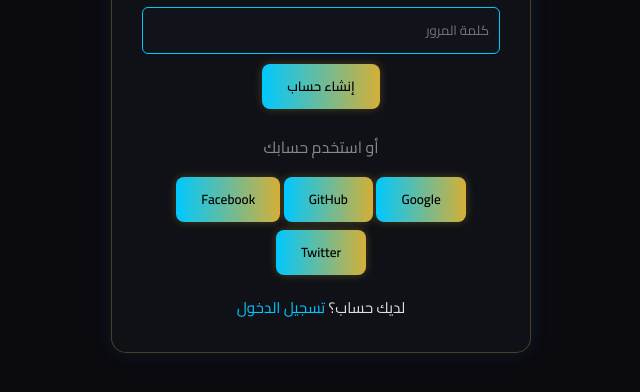
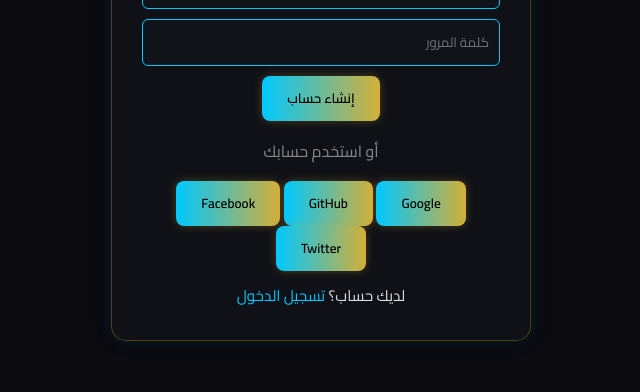
Before and after one commit to CoreVanta/Ameterium, a plain HTML site: page auth.html in a window 1280 px wide. Shown: the part 312-704 px from the top of the page, without its empty margins (319-959 px from the left). Drawn offline with Linux system fonts and the light colour scheme.

Commit message:
Remove redundant button margin style

```diff
--- a/auth.html
+++ b/auth.html
@@ -143,10 +143,9 @@
   </script>
 
   <style>
-    .hidden { display: none; }
-    button { margin-bottom: 8px; }
-    .switch { margin-top: 10px; font-size: 0.95rem; }
-  </style>
+  .hidden { display: none; }
+  .switch { margin-top: 10px; font-size: 0.95rem; }
+</style>
 
 </body>
 </html>
```
